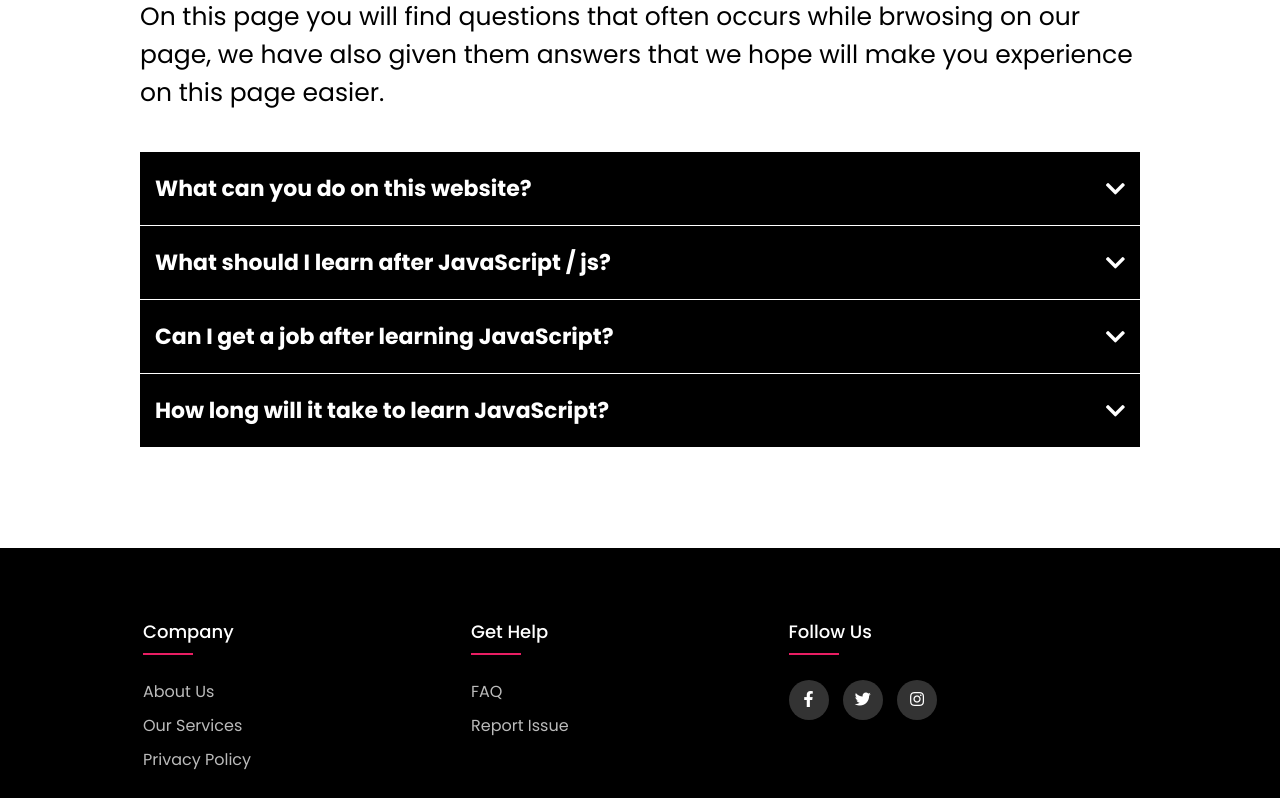
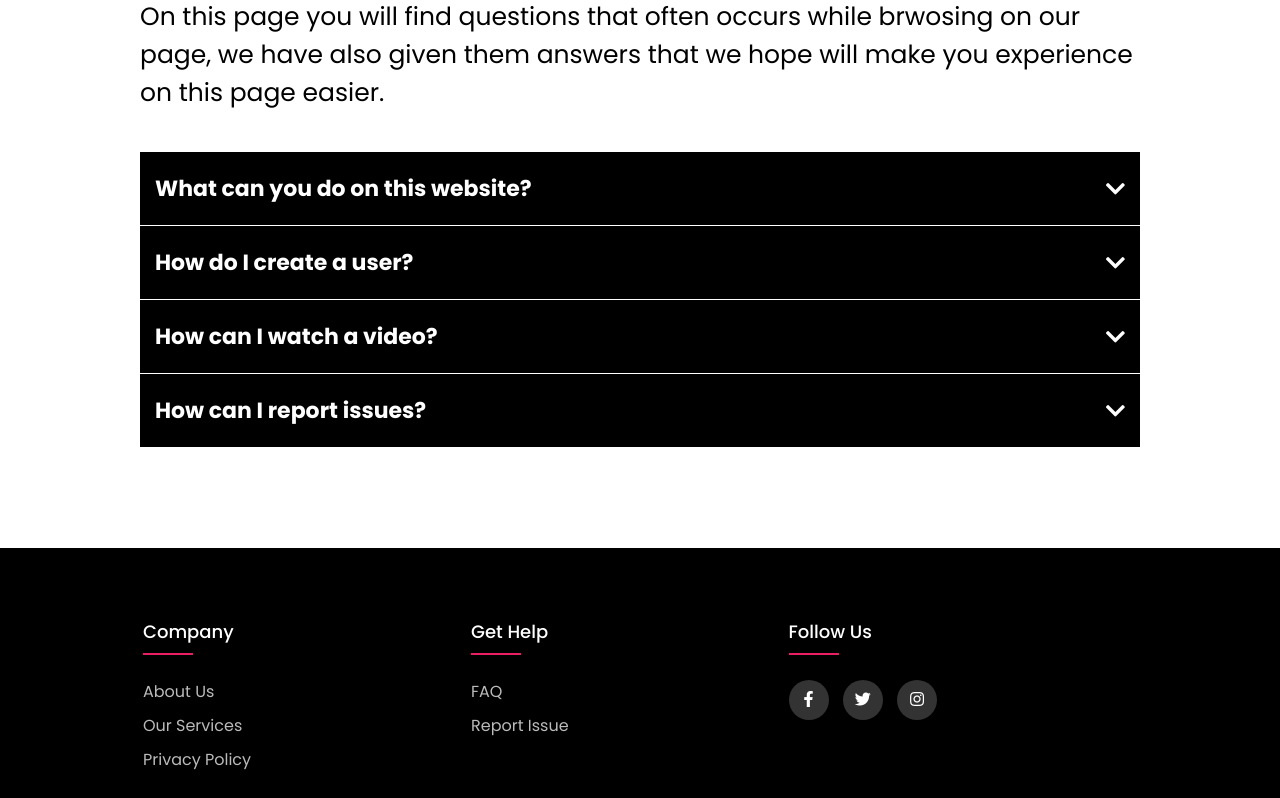
Before and after one commit to kantam7/AARSOPPGAVE, a PHP site: page /faq.html in a window 1280 px wide. Shown: the part 237-1035 px from the top of the page. Run offline with PHP 8.4, Linux system fonts and the light colour scheme.

Commit message:
clean up

```diff
--- a/faq.html
+++ b/faq.html
@@ -100,26 +100,26 @@
 
     <div class="question">
         <button>
-            <span>What should I learn after JavaScript / js?</span>
+            <span>How do I create a user?</span>
             <i class="fas fa-chevron-down d-arrow"></i>
         </button>
-        <p>I suggest taking a look at Typescript and learning some popular frontend framework (Angular, React, Vue). If you are interested in backend, take a look at Node. js.</p>
+        <p>You can create a user by pressing the "SignUp" button in the top right corner, which you can find on every page unless you are already signed inn.</p>
     </div>
 
     <div class="question">
         <button>
-            <span>Can I get a job after learning JavaScript?</span>
+            <span>How can I watch a video?</span>
             <i class="fas fa-chevron-down d-arrow"></i>
         </button>
-        <p>Lorem ipsum dolor sit amet consectetur adipisicing elit. Quasi laboriosam ea odit voluptate culpa quas explicabo.</p>
+        <p>Just click one of the tumbnails displayed on the page and, you will be presented a video.</p>
     </div>
 
     <div class="question">
         <button>
-            <span>How long will it take to learn JavaScript?</span>
+            <span>How can I report issues?</span>
             <i class="fas fa-chevron-down d-arrow"></i>
         </button>
-        <p>Lorem ipsum dolor sit amet consectetur adipisicing elit. Natus corporis pariatur a maiores minus tempore magni nam beatae dolores omnis.</p>
+        <p>By scrolling down to the footer at the bottom of the page, you will find a link "report issue". This link will take you to a page where you can help us improve.</p>
     </div>
   </div>
 
--- a/js/script.js
+++ b/js/script.js
@@ -9,17 +9,6 @@ window.onclick = function(event) {
     }
 }
 
-//
-var container = document.querySelectorAll('[id=video-btn]');
-var container = document.
-
-container.forEach ( a =>{
-    a.addEventListener('click',()=>{
-        const next = a.nextElementSibling;
-
-        next.document.getElementById('id03').style.display="block"
-    })
-})
 
 /*FAQ dropdown*/
 var buttons = document.querySelectorAll('button');
@@ -50,6 +39,8 @@ for (var i = 0; i < iframes.length; i++){
     var youtube_video_id = iframe_src.match(/youtube\.com.*(\?v=|\/embed\/)(.{11})/).pop();
     //urlArray.push(iframe_src);
     //console.log(urlArray);
+
+    // Running if-test to validate video id before
     if (youtube_video_id.length == 11) {
         var video_thumbnail = '<img id="imgID" width="420px" height="236px" src="http://img.youtube.com/vi/'+youtube_video_id+'/0.jpg">';
         urlArray.push(video_thumbnail);
```
Also changed, not shown: home.php (+30 -3 lines), index.html (+6 -12 lines), images/liv-rea.jpg (added), images/liverpool-fa-cup.jpg (added), images/rea-liv-CL.png (deleted).
